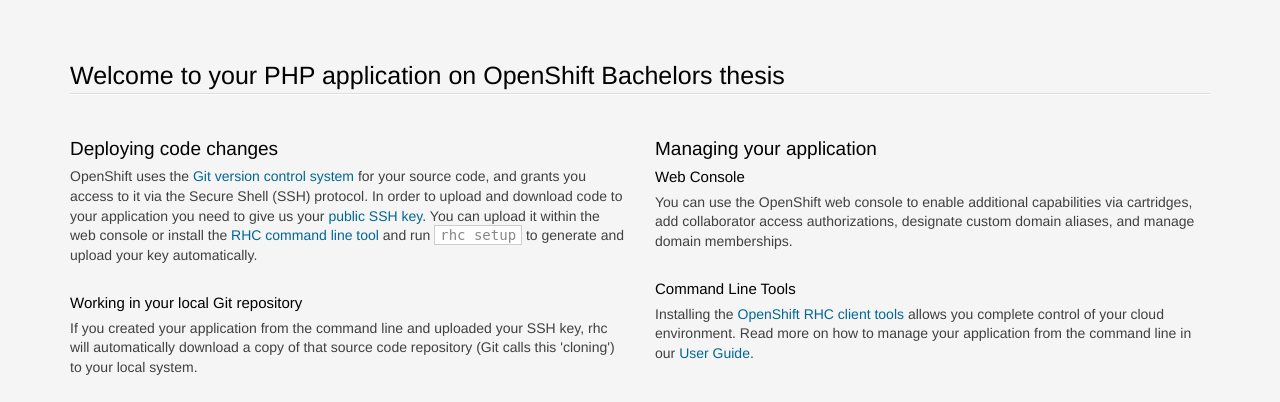
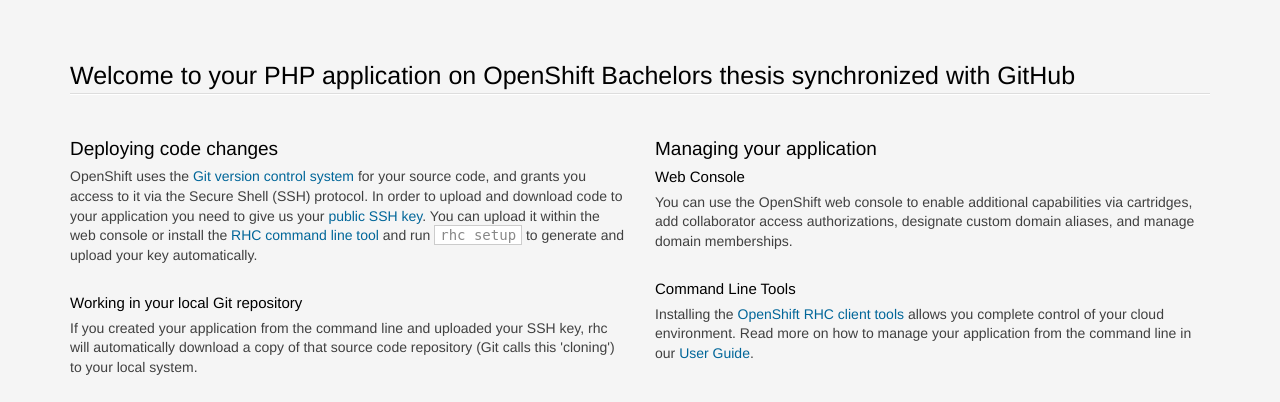
Before and after one commit to garnetstar/openshift, a PHP site: page / in a window 1280 px wide. Shown: the top 402 px of the page. Run offline with PHP 8.4, Linux system fonts and the light colour scheme.

Commit message:
Github test

```diff
--- a/index.php
+++ b/index.php
@@ -208,7 +208,7 @@ line-height: 1.4;
 
 <section class='container'>
           <hgroup>
-            <h1>Welcome to your PHP application on OpenShift Bachelors thesis</h1>
+            <h1>Welcome to your PHP application on OpenShift Bachelors thesis synchronized with GitHub</h1>
           </hgroup>
 
 
```
